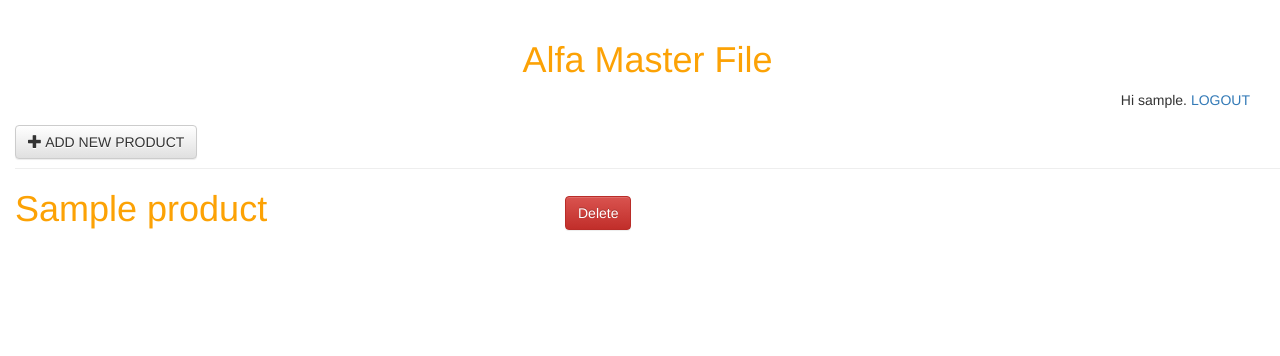
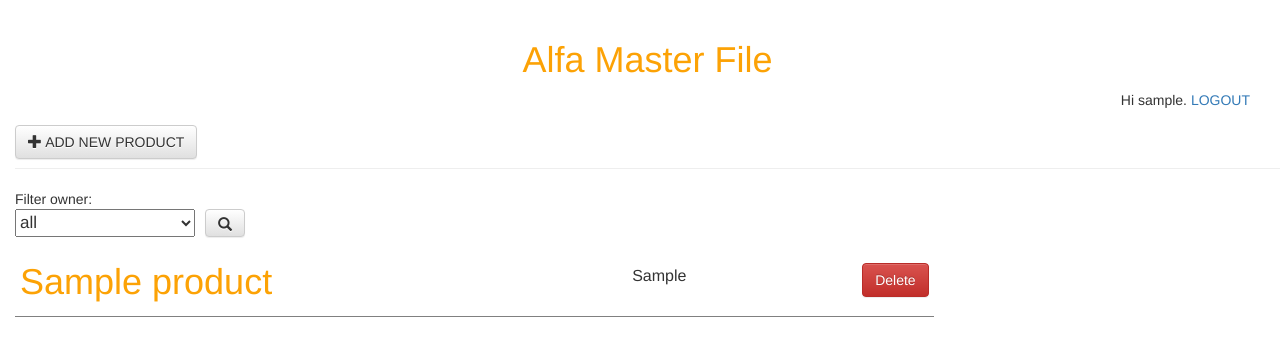
Before and after one commit to FrancescoGalasso/alfamaster, a Django app: page / in a window 1280 px wide. Shown: the top 356 px of the page. Run offline with Django 3.2, Linux system fonts and the light colour scheme; a user stored in the database is signed in; tables that the repository leaves empty hold one stand-in row (values such as "Sample post"); some libraries are stand-ins or nearby versions.

Commit message:
[feat] - add table on product list. add filter owner for superuser

```diff
--- a/file_master_online/product/static/css/product.css
+++ b/file_master_online/product/static/css/product.css
@@ -100,6 +100,15 @@ td {
     margin-left: 65px;
 }
 
+#products{
+    font-size: 17px;
+    width: 180px;
+}
+
+#search button{
+    margin-left: 10;
+}
+
 /*
 *   css modal
 */
--- a/file_master_online/product/templates/product/base.html
+++ b/file_master_online/product/templates/product/base.html
@@ -13,10 +13,10 @@
         <link rel="stylesheet" href="//maxcdn.bootstrapcdn.com/bootstrap/3.2.0/css/bootstrap-theme.min.css">
         <link rel="stylesheet" href="{% static 'css/product.css' %}">
         <style>
-                table, th, td {
+                /* table, th, td {
                     border: 1px solid black;
                     border-collapse: collapse;
-                }
+                } */
                 th, td {
                     padding: 5px;
                     text-align: left;
--- a/file_master_online/product/templates/product/product_list.html
+++ b/file_master_online/product/templates/product/product_list.html
@@ -3,28 +3,78 @@
 {% block content %}
 
 {% if user.is_authenticated %}
+    {% if user.is_superuser %}
+    <div>Filter owner: </div>
+    <div style="display: flex;"id="search">
+        <select name="myselect" id="products">
+            <option value="all">all</option>
+        </select>
+            <button class="btn btn-default" type="button" tabindex="-1"><span class="glyphicon glyphicon-search" aria-hidden="true" onclick="searching()"></span></button>
+    </div>
+    {% endif %}
+    <table>
     {% for product in products %}
-    <div>
-        <h1><a id="product" href="{% url 'product_detail' pk=product.pk %}">{{ product.name }}</a></h1>
-        <button type="button" class="btn btn-danger" href= "{% url 'product_erase' pk=product.pk %}" onclick="callModal(event)" style="float: left; margin-top: -42px; margin-left: 550px; ">Delete </button>
-    </div>
+    <tr style="border-bottom: 1px solid gray">
+        <td><h1><a id="product" href="{% url 'product_detail' pk=product.pk %}">{{ product.name }}</a></h1></td>
+        {% if user.is_superuser %}
+            <td style="float: left; margin-top: 25px; margin-left: 350px;" >{{product.owner}}</td>
+        {% endif %}
+        <td><button type="button" class="btn btn-danger" href= "{% url 'product_erase' pk=product.pk %}" onclick="callModal(this)" style="float: left; margin-top: 7px; margin-left: 150px; ">Delete </button></td>
+    </tr>
     {% endfor %}
-    {% else %}
+    </table>
+{% elif not user.is_authenticated %}
     <a href="{% url 'login' %}">login</a>
 {% endif %}
 
 <script>
     var url = ""
-    function callModal(event){
-        var target=$(event.target);
-        url = target.attr("href");
-        var parent = $(target).parent()
+    function callModal(obj){
+        url = obj.getAttribute("href")
+        console.log(url)
+        var parent = $(obj).parent().parent()
         var firstElem = parent[0].firstElementChild
         var children = firstElem.children[0]
         var name_prod = children.innerText
         $('.modal-title').text('DELETE '+name_prod)
         $('#myModal').modal('show');
     }
+
+    $(window).bind("load", function() {
+    // code here
+        console.log("loaded")
+        var $products = $("#products");
+
+        var objs = $('table tr td:nth-child(2)')
+        var listofTmp = []
+        for (var k=0; k<objs.length; k++){
+            listofTmp.push(objs[k].innerText)
+        }
+        function onlyUnique(value, index, self) {
+            return self.indexOf(value) === index;
+        }
+        var listofUniqueOwner = listofTmp.filter( onlyUnique );
+
+        $.each(listofUniqueOwner, function(val, text) {
+            $('#products').append( $('<option></option>').val(text).html(text) )
+        });
+
+        });
+
+
+    function searching(){
+        console.log($('#products').val())
+        var value = $('#products').val()
+        if(value != "all"){
+            $("tr:not(:contains('"+value+"'))").hide ();
+            $("tr:contains('"+value+"')").show ();
+        } else{
+            $("tr:not(:contains('"+value+"'))").show ();
+        }
+
+
+    }
+
 </script>
 
 <!-- Modal -->
```
Also changed, not shown: file_master_online/product/static/js/grid.js (+16 -8 lines).
